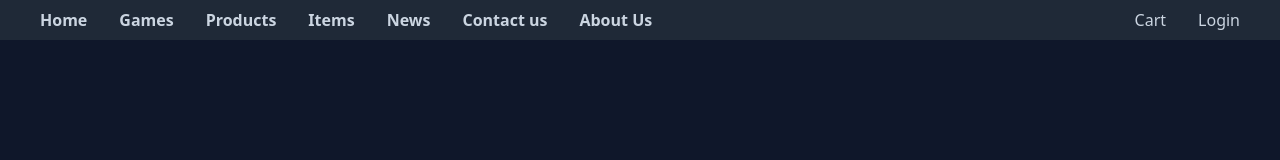
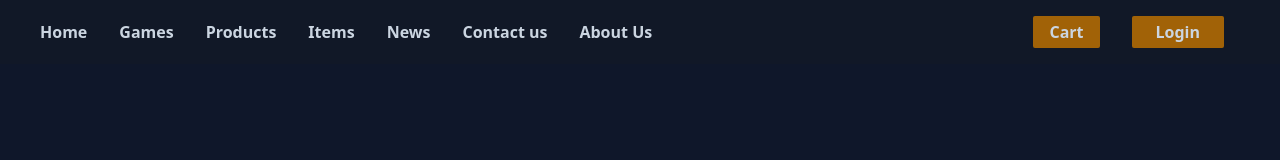
Before and after one commit to Saeid-Soodi/GameCenter, a website: page index.html in a window 1280 px wide. Drawn offline with Linux system fonts and the light colour scheme.

Commit message:
navbar v1.1

```diff
--- a/index.html
+++ b/index.html
@@ -8,24 +8,48 @@
     <title>GameCenter.ir</title>
   </head>
   <body class="bg-slate-900">
-    <nav class="bg-gray-800">
+    <nav class="bg-gray-900">
       <div
         class="navItems flex flex-col items-center text-center md:flex-row md:px-10 md:justify-between"
       >
         <div class="pages">
           <ul class="text-slate-300 font-semibold md:flex md:gap-8">
-            <li class="hover:text-gray-400 py-2"><a href="">Home</a></li>
-            <li class="hover:text-gray-400 py-2"><a href="">Games</a></li>
-            <li class="hover:text-gray-400 py-2"><a href="">Products</a></li>
-            <li class="hover:text-gray-400 py-2"><a href="">Items</a></li>
-            <li class="hover:text-gray-400 py-2"><a href="">News</a></li>
-            <li class="hover:text-gray-400 py-2"><a href="">Contact us</a></li>
-            <li class="hover:text-gray-400 py-2"><a href="">About Us</a></li>
+            <li class="hover:text-yellow-700 py-2">
+              <a href="">Home</a>
+            </li>
+            <li class="hover:text-yellow-700 py-2">
+              <a href="">Games</a>
+            </li>
+            <li class="hover:text-yellow-700 py-2">
+              <a href="">Products</a>
+            </li>
+            <li class="hover:text-yellow-700 py-2">
+              <a href="">Items</a>
+            </li>
+            <li class="hover:text-yellow-700 py-2">
+              <a href="">News</a>
+            </li>
+            <li class="hover:text-yellow-700 py-2">
+              <a href="">Contact us</a>
+            </li>
+            <li class="hover:text-yellow-700 py-2">
+              <a href="">About Us</a>
+            </li>
           </ul>
         </div>
-        <div class="icons flex flex-col md:flex-row md:gap-8 text-slate-300">
-          <button class="hover:text-gray-400">Cart</button>
-          <button class="hover:text-gray-400">Login</button>
+        <div
+          class="icons flex flex-col gap-5 p-4 md:flex-row md:gap-8 text-slate-300"
+        >
+          <button
+            class="bg-yellow-700 rounded-sm px-6 py-1 font-semibold md:px-4 hover:bg-slate-200  hover:text-yellow-700"
+          >
+            Cart
+          </button>
+          <button
+            class="bg-yellow-700 rounded-sm px-6 py-1 font-semibold md:px-34md:py-1 hover:bg-slate-200  hover:text-yellow-700"
+          >
+            Login
+          </button>
         </div>
       </div>
     </nav>
```
Also changed, not shown: public/dist/styles/index.css.
